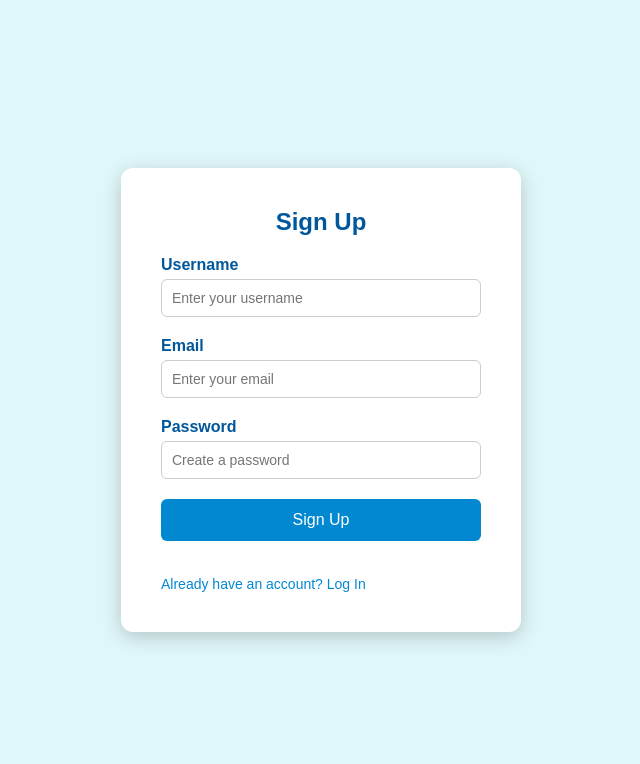
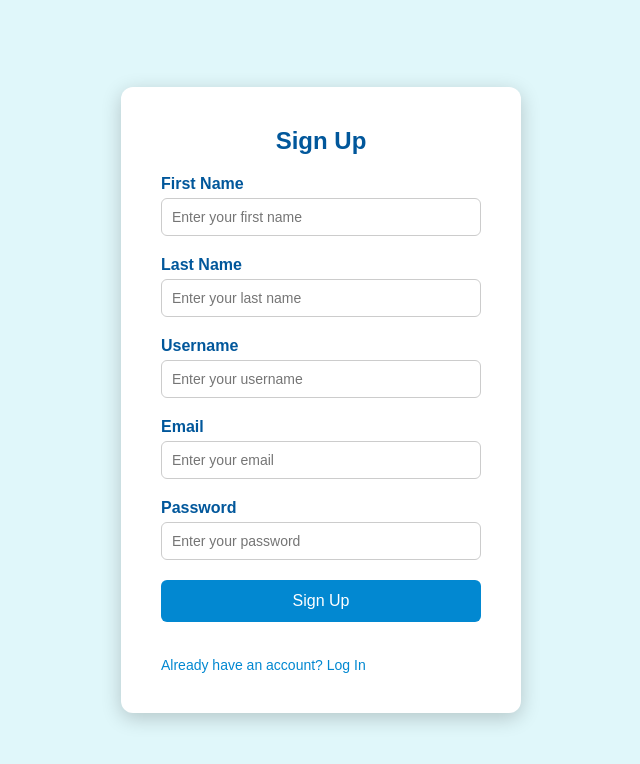
Before and after one commit to Krasimir1234/Flood-monitoring-system, a Flask app: page / in a window 1280 px wide. Shown: the top 764 px of the page, without its empty margins (319-959 px from the left). Run offline with Flask 3, Linux system fonts and the light colour scheme.

Commit message:
Update signup.html

```diff
--- a/templates/signup.html
+++ b/templates/signup.html
@@ -2,35 +2,52 @@
 <html lang="en">
 <head>
     <meta charset="UTF-8">
-    <meta http-equiv="X-UA-Compatible" content="IE=edge">
     <meta name="viewport" content="width=device-width, initial-scale=1.0">
     <title>Sign Up</title>
-    <link rel="stylesheet" href="{{ url_for('static', filename='css/signup.css') }}">
+    <link rel="stylesheet" href="signup.css">
 </head>
 <body>
+
     <div class="login-container">
         <div class="login-box">
             <h2>Sign Up</h2>
+
             <form id="signupForm">
                 <div class="input-group">
+                    <label for="realName">First Name</label>
+                    <input type="text" id="realName" name="realName" placeholder="Enter your first name" required>
+                </div>
+
+                <div class="input-group">
+                    <label for="lastName">Last Name</label>
+                    <input type="text" id="lastName" name="lastName" placeholder="Enter your last name" required>
+                </div>
+
+                <div class="input-group">
                     <label for="username">Username</label>
-                    <input type="text" id="username" placeholder="Enter your username" required>
+                    <input type="text" id="username" name="username" placeholder="Enter your username" required>
                 </div>
+
                 <div class="input-group">
                     <label for="email">Email</label>
-                    <input type="email" id="email" placeholder="Enter your email" required>
+                    <input type="email" id="email" name="email" placeholder="Enter your email" required>
                 </div>
+
                 <div class="input-group">
                     <label for="password">Password</label>
-                    <input type="password" id="password" placeholder="Create a password" required>
+                    <input type="password" id="password" name="password" placeholder="Enter your password" required>
                 </div>
-                <button type="button" class="login-btn" onclick="handleSignUp()">Sign Up</button>
-                <div class="extra-links">
-                    <a href="#" onclick="alertLogin()">Already have an account? Log In</a>
-                </div>
+
+                <button type="submit" class="login-btn">Sign Up</button>
             </form>
+
+            <div class="extra-links">
+
+                <a href="login.html">Already have an account? Log In</a>
+            </div>
         </div>
     </div>
-    <script src="{{ url_for('static', filename='Js/signup.js') }}"></script>
+
+    <script src="signup.js"></script>
 </body>
 </html>
```
